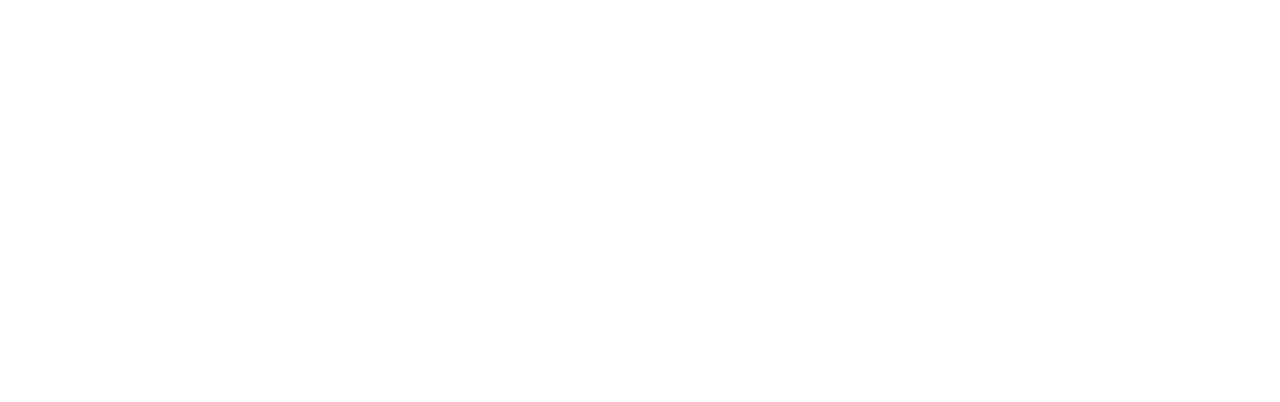
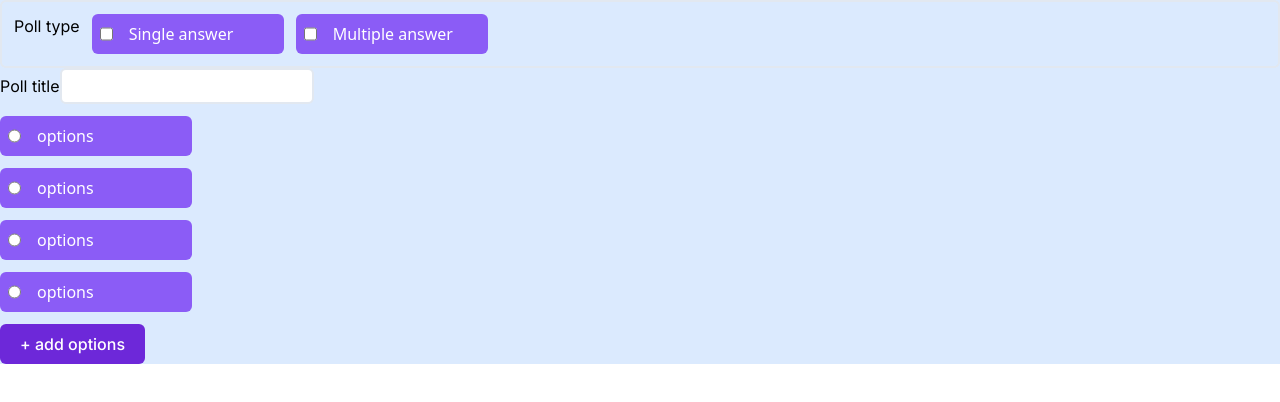
Before and after one commit to manu2699/polling-kf, a Next.js app: page /poll/create in a window 1280 px wide. Shown: the top 402 px of the page. Built offline with nearby package versions, Linux system fonts and the light colour scheme.

Commit message:
update components/poll/index.tsx

```diff
--- a/components/poll/index.tsx
+++ b/components/poll/index.tsx
@@ -1,12 +1,82 @@
-import React from 'react'
+"use client";
+import React, { useState } from "react";
+import { Button } from "@/components/ui/button";
 
-function Poll({isPollCreation}:any) {
+function ActionButton({
+  isCheckBox = true,
+  title = "Options",
+  onPress = () => {},
+}: any) {
+  const [isChecked, setIsChecked] = useState(false);
+  function handleSelection() {
+    setIsChecked(!isChecked);
+    onPress();
+  }
   return (
-    <div>
+    <div
+      className="flex gap-2 px-2 py-2 bg-violet-500 rounded-md w-fit cursor-pointer min-w-48"
+      onClick={() => handleSelection()}
+    >
+      {isCheckBox ? (
+        <input type="checkbox" className="mr-2" checked={isChecked} />
+      ) : (
+        <input type="radio" className="mr-2" />
+      )}
+      <div className="font-sans font-md text-white font-medium">{title}</div>
+    </div>
+  );
+}
+function Poll({ isPollCreation }: any) {
+  const [options, setOptions] = useState([
+    { id: "guru", value: "options", isSelected: false, isCheckBox: false },
+    { id: "guru2", value: "options", isSelected: false, isCheckBox: false },
 
+    { id: "guru3", value: "options", isSelected: false, isCheckBox: false },
 
+    { id: "guru4", value: "options", isSelected: false, isCheckBox: false },
+  ]);
+  return (
+    <div className="grid gird-cols-8">
+      <div className="grid-span-2"></div>
+      <div className="grid-span-4 bg-blue-100">
+        <div className="flex flex-col p-3 rounded-md border-2 border-slate-200">
+          <div className="flex gap-3">
+            <span>Poll type</span>{" "}
+            <ActionButton
+              onPress={() => console.log("createions")}
+              title="Single answer"
+              isCheckBox={true}
+            />
+            <ActionButton
+              onPress={() => console.log("createions")}
+              title="Multiple answer"
+              isCheckBox={true}
+            />
+          </div>
+        </div>
+        <div className="flex flex-col gap-y-3">
+          <div>
+            <span>Poll title</span>
+            <input
+              type="text"
+              className="border-2 border-slate-200 rounded-md px-2 py-1"
+            />
+          </div>
+          <div className="flex flex-col gap-y-3">
+            {options.map((item, index) => (
+              <div key={index}>
+                <ActionButton isCheckBox={item.isSelected} title={item.value} />
+              </div>
+            ))}
+          </div>
+          <div className="cursor-pointer bg-violet-700 text-white font-medium w-fit px-5 py-2 rounded-md">
+            + add options
+          </div>
+        </div>
+      </div>
+      <div className="grid-span-2"></div>
     </div>
-  )
+  );
 }
 
-export default Poll
+export default Poll;
```
